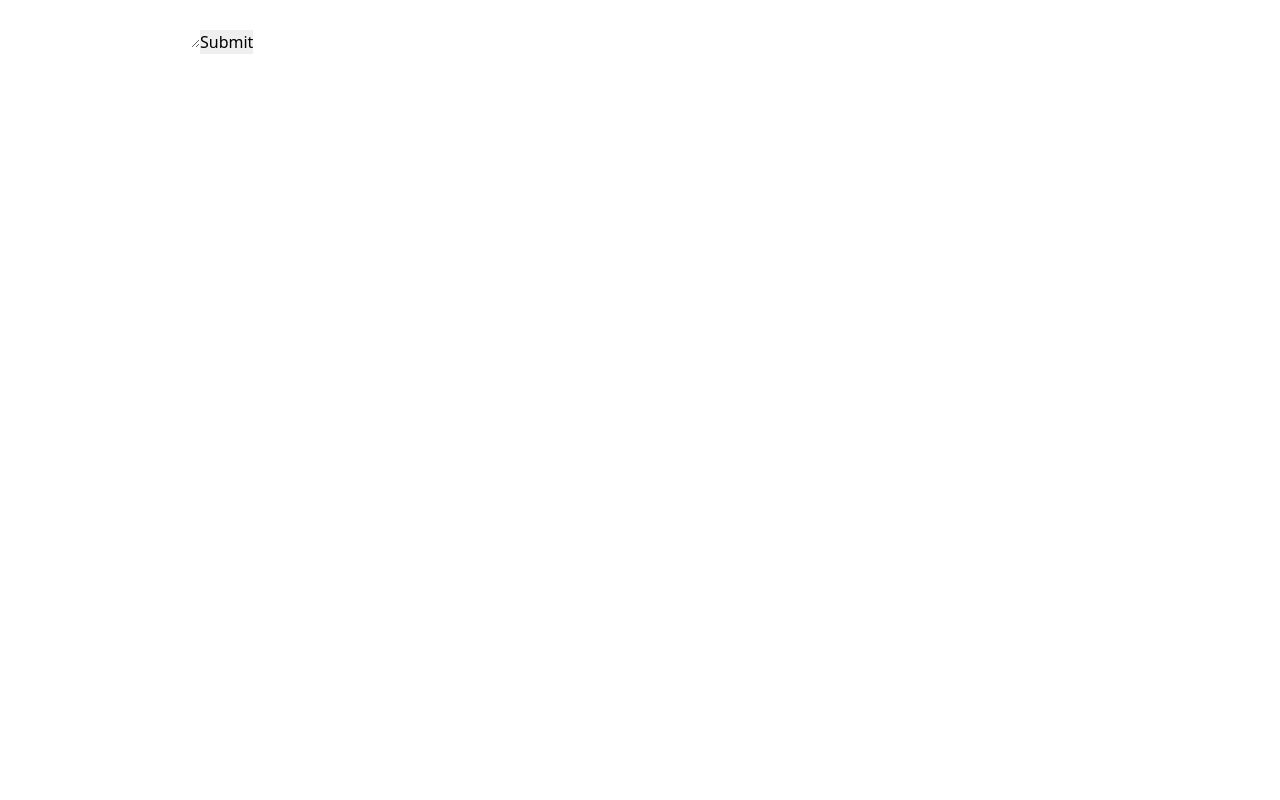
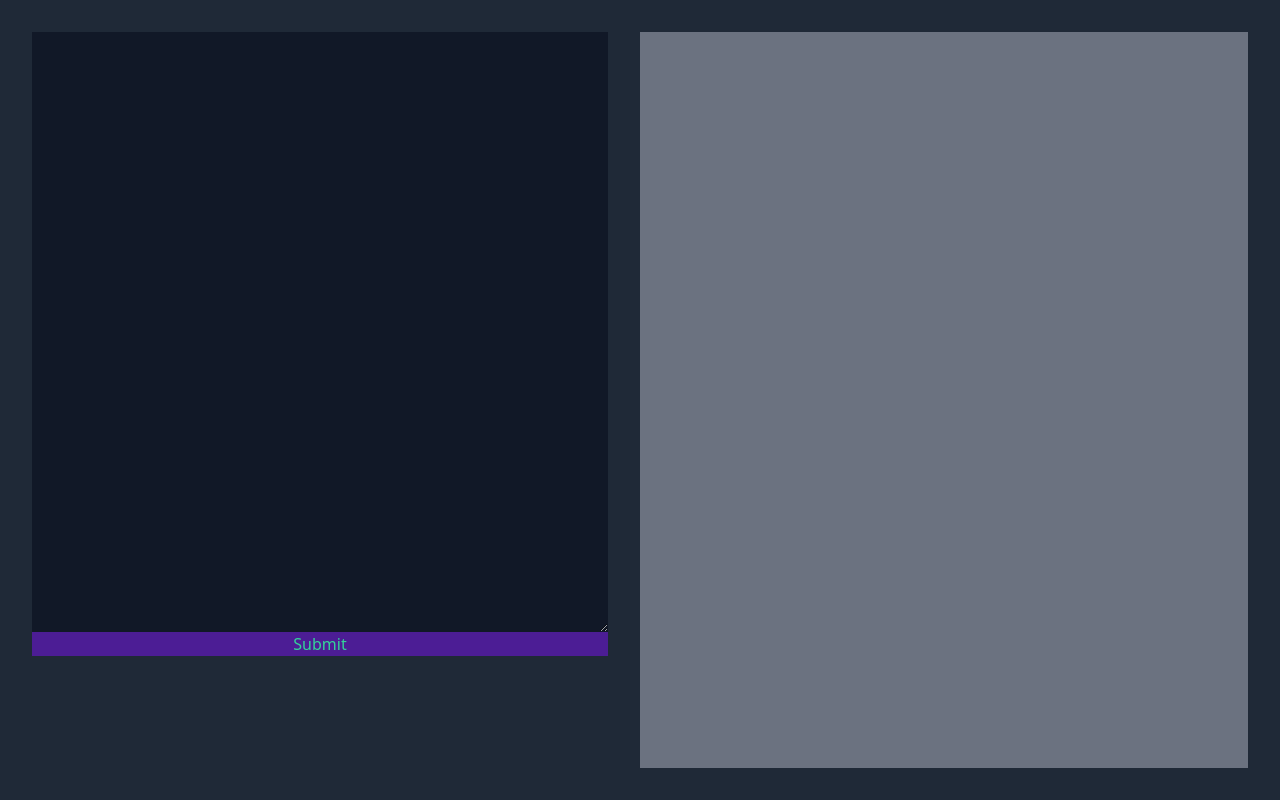
Before and after one commit to coolsoftwaretyler/msse663-project-tyler-williams, an Angular app: page / in a window 1280 px wide. Built offline with nearby package versions, Linux system fonts and the light colour scheme.

Commit message:
style text editor and console

```diff
--- a/src/app/app.component.html
+++ b/src/app/app.component.html
@@ -1,3 +1,5 @@
-<app-text-editor></app-text-editor>
-<app-console></app-console>
+<main class="flex flex-wrap max-w-7xl mx-auto box-border p-8 gap-8 min-h-screen">
+  <app-text-editor class="flex flex-col flex-1 w-full md:w-1/2"></app-text-editor>
+  <app-console class="bg-gray-500 min-h-full w-full md:w-1/2"></app-console>
+</main>
 <router-outlet></router-outlet>
--- a/src/app/text-editor/text-editor.component.html
+++ b/src/app/text-editor/text-editor.component.html
@@ -1,4 +1,4 @@
-<form>
-  <textarea></textarea>
-  <input type="submit" />
+<form class="flex flex-col">
+  <textarea rows="25" class="w-full bg-gray-900 text-green-500 font-mono"></textarea>
+  <input type="submit" class="bg-purple-900 text-green-400"/>
 </form>
--- a/src/index.html
+++ b/src/index.html
@@ -7,7 +7,7 @@
   <meta name="viewport" content="width=device-width, initial-scale=1">
   <link rel="icon" type="image/x-icon" href="favicon.ico">
 </head>
-<body>
+<body class="bg-gray-800">
   <app-root></app-root>
 </body>
 </html>
```
